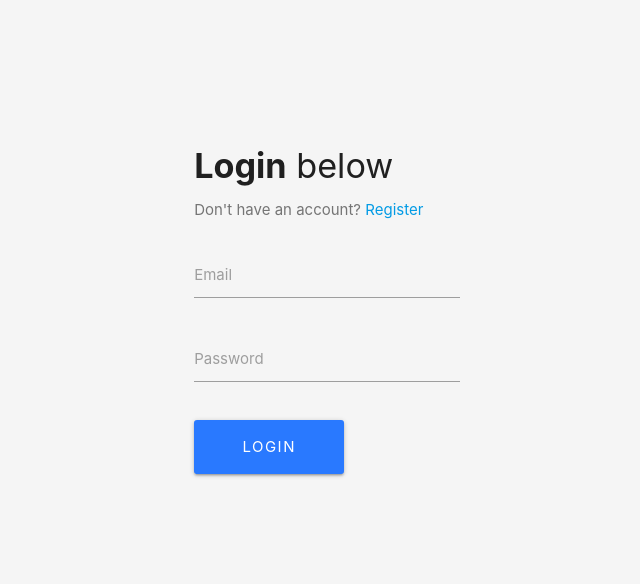
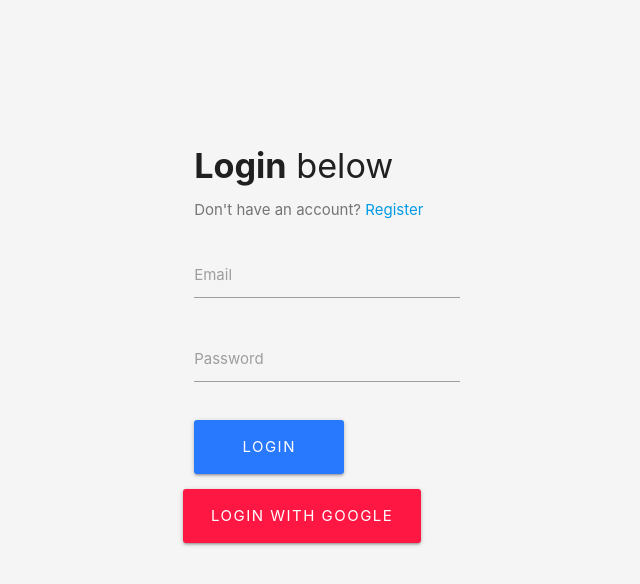
Before and after one commit to a-lakiza-exceed/ReactTodo, a React (Create React App) app: page /login in a window 1280 px wide. Shown: the top 584 px of the page, without its empty margins (313-953 px from the left). Built offline with nearby package versions, Linux system fonts and the light colour scheme.

Commit message:
Added google auth

```diff
--- a/package.json
+++ b/package.json
@@ -9,8 +9,10 @@
     "axios": "^0.19.2",
     "classnames": "^2.2.6",
     "jwt-decode": "^2.2.0",
+    "query-string": "^6.12.1",
     "react": "^16.13.0",
     "react-dom": "^16.13.0",
+    "react-google-login": "^5.1.3",
     "react-redux": "^7.2.0",
     "react-router-dom": "^5.1.2",
     "react-scripts": "3.4.0",
--- a/src/components/Login.js
+++ b/src/components/Login.js
@@ -2,6 +2,7 @@ import React, { Component } from "react";
 import { Link } from "react-router-dom";
 import PropTypes from "prop-types";
 import { connect } from "react-redux";
+import { GoogleLogin } from 'react-google-login';
 import { loginUser } from "../redux/actions/authActions";
 import { validateLoginInput } from '../utils/validate'
 import classnames from "classnames";
@@ -104,15 +105,28 @@ class Login extends Component {
                     width: "150px",
                     borderRadius: "3px",
                     letterSpacing: "1.5px",
-                    marginTop: "1rem"
+                    marginTop: "1rem",
+                    marginRight: '10px'
                   }}
                   type="submit"
                   className="btn btn-large waves-effect waves-light hoverable blue accent-3"
                 >
                   Login
                 </button>
+
               </div>
             </form>
+            <a
+              style={{
+                borderRadius: "3px",
+                letterSpacing: "1.5px",
+                marginTop: "1rem",
+              }}
+              href='http://localhost:2000/user/google/login'
+              className="btn btn-large waves-effect waves-light hoverable red accent-3"
+            >
+              Login with google
+                </a>
           </div>
         </div>
       </div>
--- a/src/components/MainSection.js
+++ b/src/components/MainSection.js
@@ -9,6 +9,7 @@ import Footer from "../components/Footer";
 import { loadData } from "../redux/actions/todoActions";
 
 class MainSection extends React.Component {
+
     componentDidMount() {
         this.props.loadData(this.props.auth.user.id);
     }
--- a/src/containers/App.js
+++ b/src/containers/App.js
@@ -8,7 +8,6 @@ import Login from "../components/Login";
 import PrivateRoute from "../components/private-route/PrivateRoute";
 
 class App extends React.Component {
-
   render() {
     return (
       <Router>
--- a/src/index.js
+++ b/src/index.js
@@ -1,5 +1,6 @@
 import React from "react";
 import jwt_decode from "jwt-decode";
+import queryString from "query-string";
 import ReactDOM from "react-dom";
 import * as serviceWorker from "./serviceWorker";
 import { Provider } from "react-redux";
@@ -12,13 +13,19 @@ import { setCurrentUser, logoutUser } from "./redux/actions/authActions";
 import App from "./containers/App";
 
 const composeEnhancer = window.__REDUX_DEVTOOLS_EXTENSION_COMPOSE__ || compose;
+const query = queryString.parse(window.location.search);
 const store = createStore(rootReducer, composeEnhancer(applyMiddleware(thunk)));
 const app = (
   <Provider store={store}>
     <App />
   </Provider>
 );
+
 ReactDOM.render(app, document.getElementById("root"));
+
+if (query.token) {
+  localStorage.setItem("jwtToken", query.token);
+}
 
 if (localStorage.jwtToken) {
   const token = localStorage.jwtToken;
--- a/src/redux/actions/authActions.js
+++ b/src/redux/actions/authActions.js
@@ -13,7 +13,7 @@ export const registerUser = (userData, history) => dispatch => {
     .then(res => history.push("/login"))
     .catch(err => {
       toast.error(`${err.response.data.name}`)
-      }
+    }
     );
 };
 
@@ -29,7 +29,7 @@ export const loginUser = userData => dispatch => {
     })
     .catch(err => {
       toast.error(`${err.response.data.emailnotfound}`)
-      }
+    }
     );
 };
 
```
Also changed, not shown: 2 other files (tests, documents, lock files or other folders).
